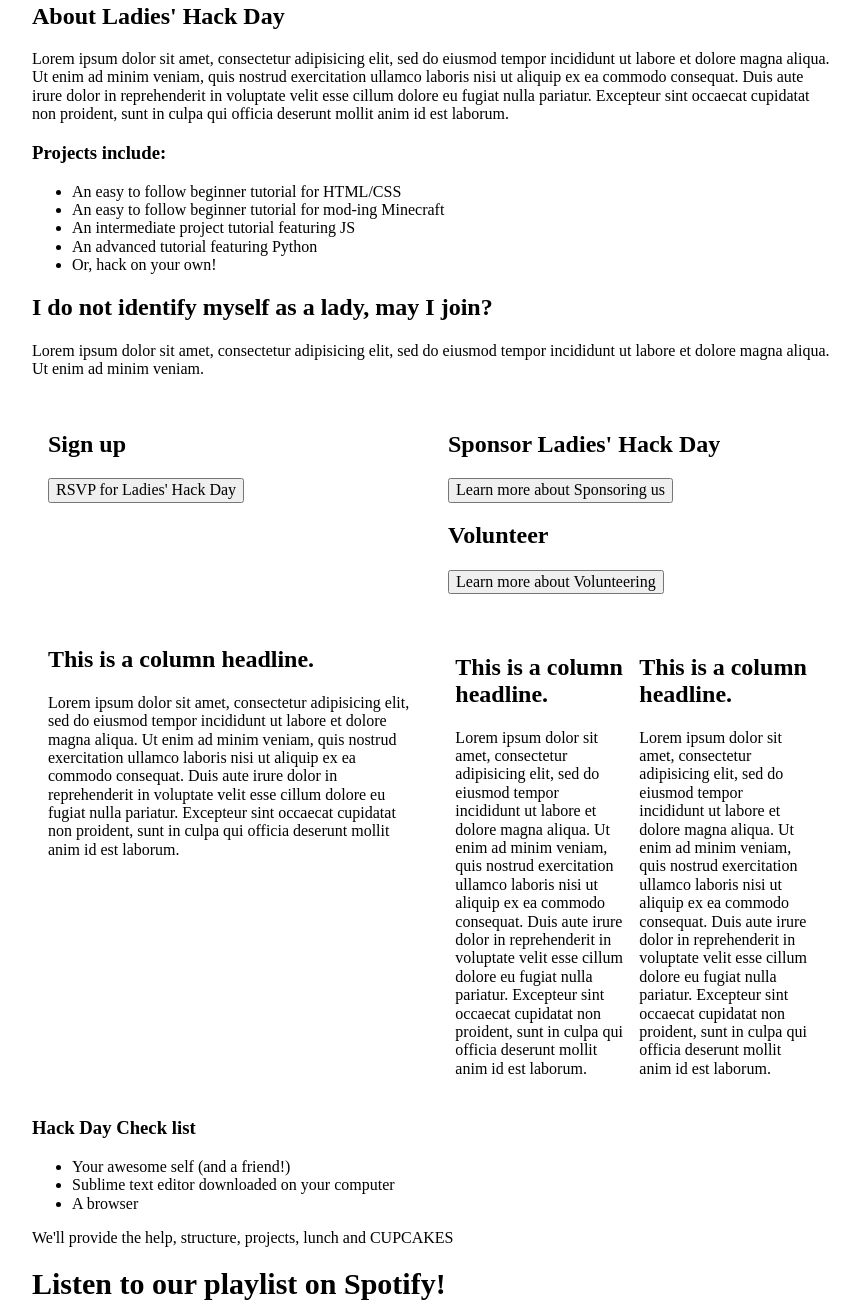
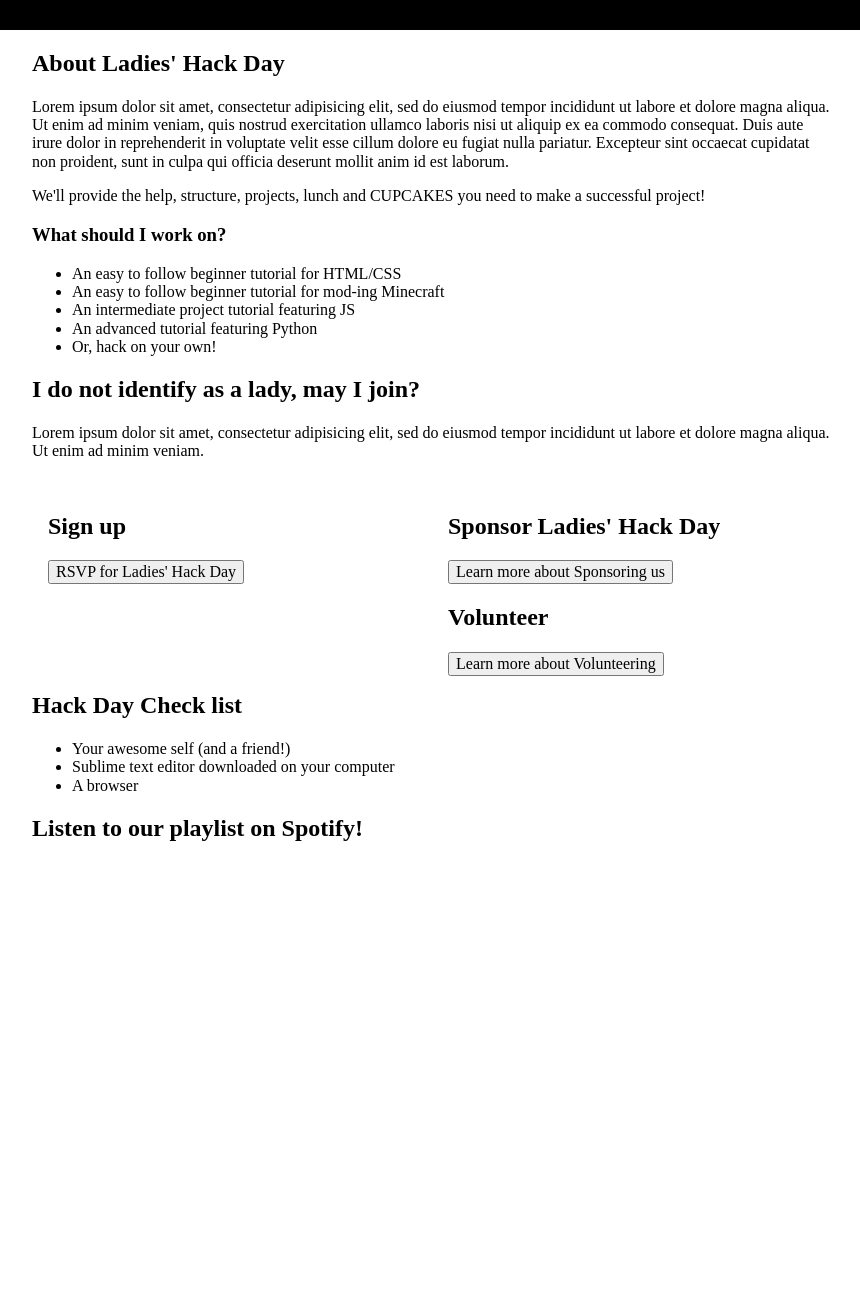
Before and after one commit to ladieshackday/ladieshackday.github.com, a plain HTML site: page index.html in a window 1280 px wide. Shown: the part 597-1902 px from the top of the page, without its empty margins (208-1068 px from the left). After the commit the page ends 1459 px from the top, so only its background shows below. Drawn offline with nearby package versions, Linux system fonts and the light colour scheme; a script that the page names is missing.

Commit message:
scaffolding

```diff
--- a/index.html
+++ b/index.html
@@ -19,6 +19,7 @@
       <div class="container">
           <h1>Ladies' Hack Day</h1>
           <h2>May 11th, 10:00am to 6:00pm</h2>
+          <h2>At <a href="http://myemma.com/">Emma</a></h2>
           <h2>All ages welcome</h2>
       </div>
   </div>
@@ -27,9 +28,10 @@
           <div class="about">
               <h2>About Ladies' Hack Day</h2>
               <p>Lorem ipsum dolor sit amet, consectetur adipisicing elit, sed do eiusmod tempor incididunt ut labore et dolore magna aliqua. Ut enim ad minim veniam, quis nostrud exercitation ullamco laboris nisi ut aliquip ex ea commodo consequat. Duis aute irure dolor in reprehenderit in voluptate velit esse cillum dolore eu fugiat nulla pariatur. Excepteur sint occaecat cupidatat non proident, sunt in culpa qui officia deserunt mollit anim id est laborum.</p>
+              <p>We'll provide the help, structure, projects, lunch and CUPCAKES you need to make a successful project!</p>
           </div>
           <div class="projects">
-              <h3>Projects include:</h3>
+              <h3>What should I work on?</h3>
               <ul>
                   <li>An easy to follow beginner tutorial for HTML/CSS</li>
                   <li>An easy to follow beginner tutorial for mod-ing Minecraft</li>
@@ -39,7 +41,7 @@
               </ul>
           </div>
           <div class="non-ladies mod">
-              <h2>I do not identify myself as a lady, may I join?</h2>
+              <h2>I do not identify as a lady, may I join?</h2>
               <p>Lorem ipsum dolor sit amet, consectetur adipisicing elit, sed do eiusmod tempor incididunt ut labore et dolore magna aliqua. Ut enim ad minim veniam.</p>
           </div>
           <div class="col">
@@ -58,31 +60,16 @@
                   <button>Learn more about Volunteering</button>
               </div>
           </div>
-          <div class="col">
-              <h2>This is a column headline.</h2>
-              <p>Lorem ipsum dolor sit amet, consectetur adipisicing elit, sed do eiusmod tempor incididunt ut labore et dolore magna aliqua. Ut enim ad minim veniam, quis nostrud exercitation ullamco laboris nisi ut aliquip ex ea commodo consequat. Duis aute irure dolor in reprehenderit in voluptate velit esse cillum dolore eu fugiat nulla pariatur. Excepteur sint occaecat cupidatat non proident, sunt in culpa qui officia deserunt mollit anim id est laborum.</p>
-          </div>
-          <div class="col">
-              <div class="col">
-                  <h2>This is a column headline.</h2>
-                  <p>Lorem ipsum dolor sit amet, consectetur adipisicing elit, sed do eiusmod tempor incididunt ut labore et dolore magna aliqua. Ut enim ad minim veniam, quis nostrud exercitation ullamco laboris nisi ut aliquip ex ea commodo consequat. Duis aute irure dolor in reprehenderit in voluptate velit esse cillum dolore eu fugiat nulla pariatur. Excepteur sint occaecat cupidatat non proident, sunt in culpa qui officia deserunt mollit anim id est laborum.</p>
-              </div>
-              <div class="col">
-                  <h2>This is a column headline.</h2>
-                  <p>Lorem ipsum dolor sit amet, consectetur adipisicing elit, sed do eiusmod tempor incididunt ut labore et dolore magna aliqua. Ut enim ad minim veniam, quis nostrud exercitation ullamco laboris nisi ut aliquip ex ea commodo consequat. Duis aute irure dolor in reprehenderit in voluptate velit esse cillum dolore eu fugiat nulla pariatur. Excepteur sint occaecat cupidatat non proident, sunt in culpa qui officia deserunt mollit anim id est laborum.</p>
-              </div>
-          </div>
           <div class="checklist mod">
-              <h3>Hack Day Check list</h3>
+              <h2>Hack Day Check list</h2>
               <ul>
                   <li>Your awesome self (and a friend!)</li>
                   <li>Sublime text editor downloaded on your computer</li>
                   <li>A browser</li>
               </ul>
-              <p>We'll provide the help, structure, projects, lunch and CUPCAKES</p>
           </div>
           <div class="playlist mod">
-              <h1>Listen to our playlist on Spotify!</h1>
+              <h2>Listen to our playlist on Spotify!</h2>
           </div>
       </div>
   </div>
```
